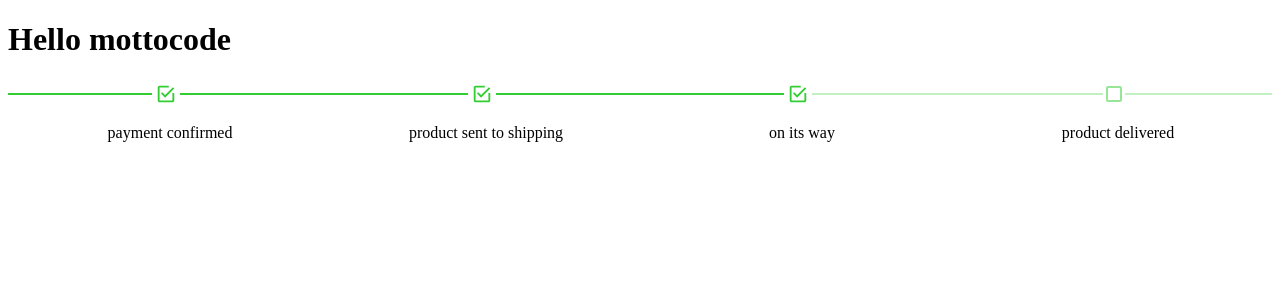
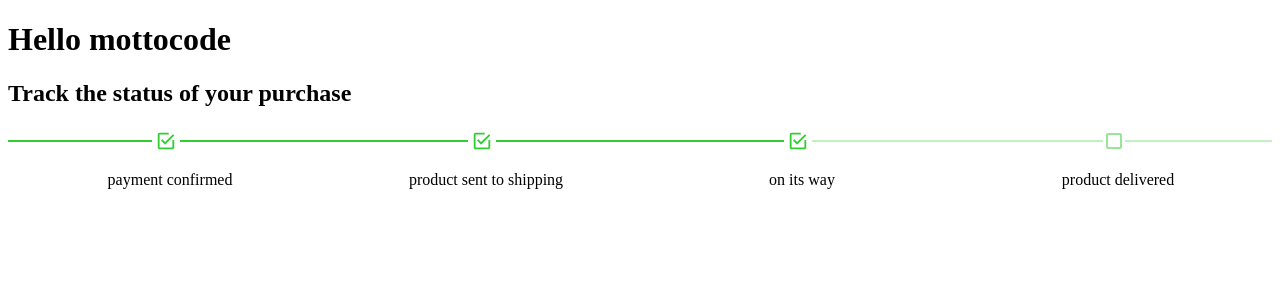
Before and after one commit to luizfiorentino/reusable-components-hub, a Next.js app: page / in a window 1280 px wide. Shown: the top 300 px of the page. Built offline with nearby package versions, Linux system fonts and the light colour scheme.

Commit message:
added new component- label medium

```diff
--- /dev/null
+++ b/components/atoms/LabelMedium/LabelMedium.js
@@ -0,0 +1,25 @@
+import React from "react";
+import styles from "./LabelMedium.module.css";
+
+export default function LabelMedium({
+  children,
+  variant = "primary",
+  ...props
+}) {
+  return (
+    <h2 {...props} className={`${styles.labelContainer} ${styles[variant]}`}>
+      {children}
+    </h2>
+  );
+}
+
+// export default function Button({ children, variant = "primary", ...props }) {
+//     return (
+//       <button
+//         {...props}
+//         className={`${styles.buttonContainer} ${styles[variant]}`}
+//       >
+//         {children}
+//       </button>
+//     );
+//   }
--- a/components/progressBar/index.js
+++ b/components/progressBar/index.js
@@ -2,14 +2,17 @@ import React from "react";
 import styles from "./index.module.css";
 import { IoMdCheckboxOutline } from "react-icons/io";
 import { ImCheckboxUnchecked } from "react-icons/im";
+import LabelMedium from "../atoms/LabelMedium/LabelMedium";
 
 export default function ProgressBar({
   variant = "primary",
+  label,
   barSteps,
   stepIndex,
 }) {
   return (
     <div>
+      {label && <LabelMedium>{label}</LabelMedium>}
       <div className={styles.bar}>
         {barSteps.map((el, index) => (
           <div className={styles.stepsInner}>
--- a/pages/index.js
+++ b/pages/index.js
@@ -27,6 +27,7 @@ export default function index() {
       <h1>Hello mottocode</h1>
       <div className={styles.progressBar}>
         <ProgressBar
+          label="Track the status of your purchase"
           progress={progress}
           barSteps={barSteps}
           stepIndex={stepIndex}
```
Also changed, not shown: components/atoms/LabelMedium/LabelMedium.module.css (added).
